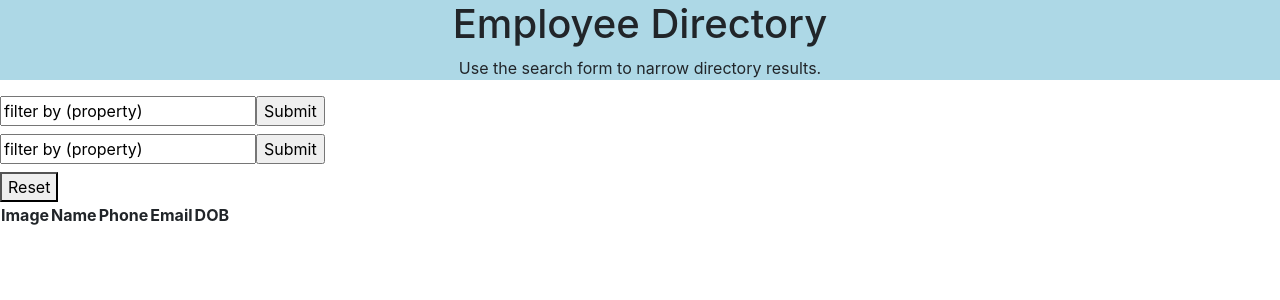
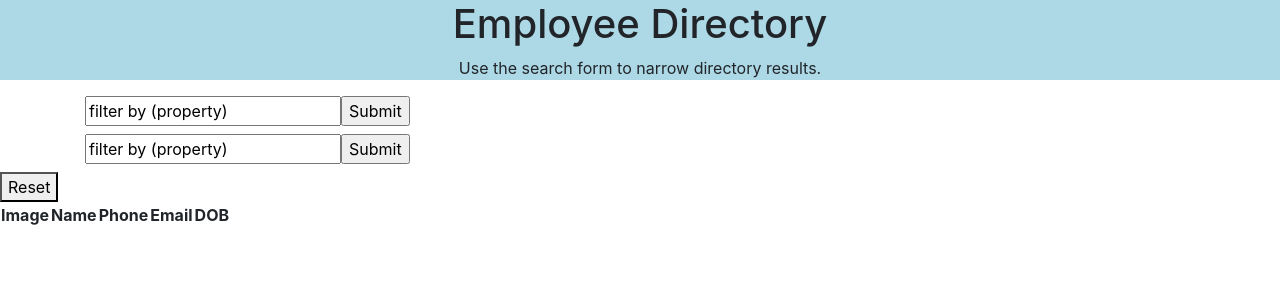
Before and after one commit to nsuroghon/Employee-Dir, a React (Create React App) app in the folder directory/: page / in a window 1280 px wide. Shown: the top 300 px of the page. Built offline with nearby package versions, Linux system fonts and the light colour scheme.

Commit message:
formatted filter forms

```diff
--- a/directory/src/components/form.js
+++ b/directory/src/components/form.js
@@ -3,14 +3,8 @@ import React from "react";
 class Form extends React.Component {
     render() {
       return(
-        <div>
-            <form>
-                <label>
-                    <input type="text" name="name" value="filter by (property)" />
-                </label>
-                    <input type="submit" value="Submit" />
-            </form>
-
+          <div className="container">
+              <div className="form-container">
                 <form>
                     <label>
                         <input type="text" name="name" value="filter by (property)" />
@@ -18,6 +12,15 @@ class Form extends React.Component {
                         <input type="submit" value="Submit" />
                 </form>
               </div>
+              <div className="form-container">
+                <form>
+                    <label>
+                        <input type="text" name="name" value="filter by (property)" />
+                    </label>
+                        <input type="submit" value="Submit" />
+                </form>
+              </div>
+          </div>
       )}}
 
 export default Form;
```
Lines whose indentation alone changed are shown as unchanged.
